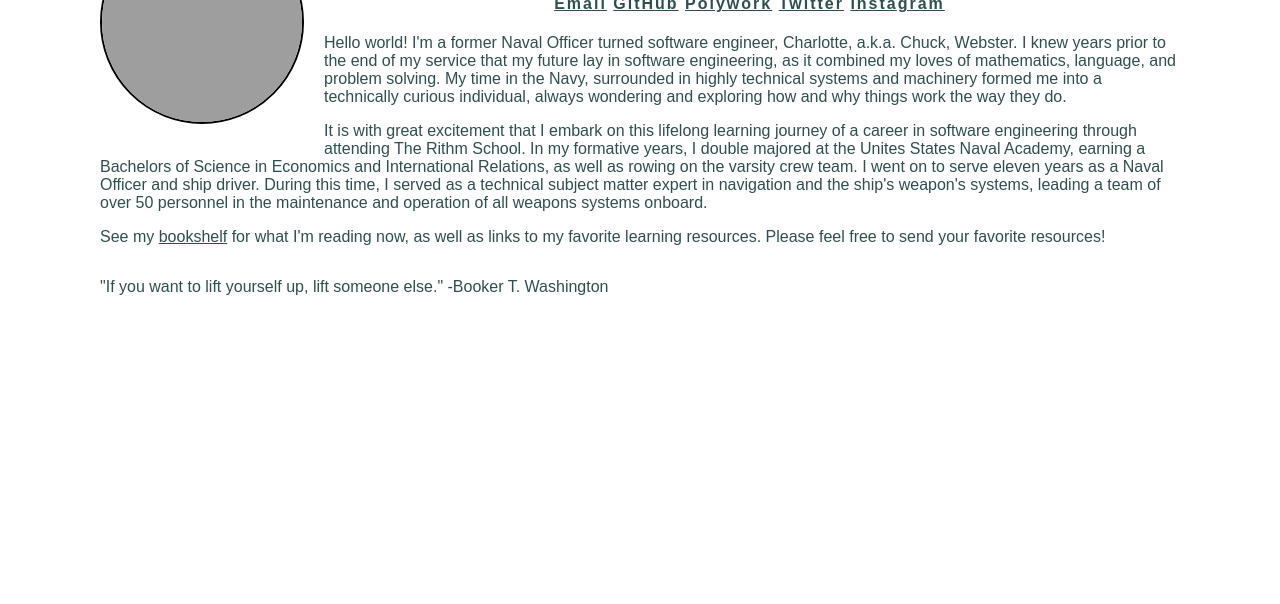
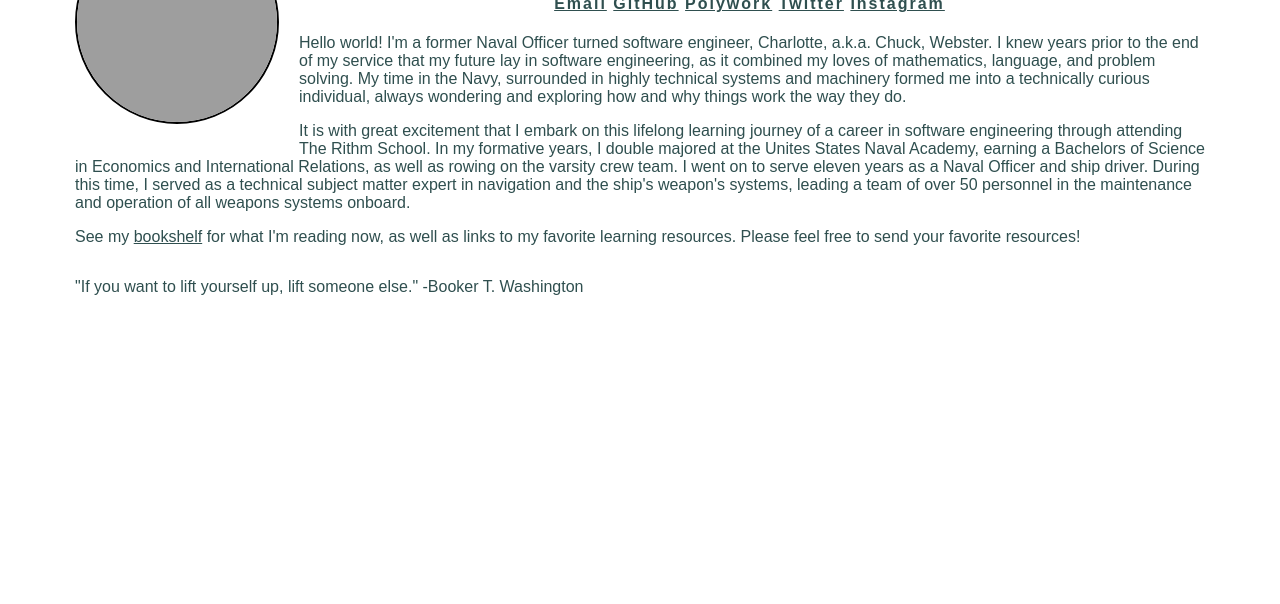
Before and after one commit to ChuckTheWebster/PersonalWebsite, a plain HTML site: page index.html in a window 1280 px wide. Shown: the part 196-800 px from the top of the page. Drawn offline with Linux system fonts and the light colour scheme; grey boxes are pictures that could not be loaded.

Commit message:
remove list bullets, minor file formatting, l/r margin 75px

```diff
--- a/website_personal_new.css
+++ b/website_personal_new.css
@@ -4,8 +4,8 @@ body {
     font-family: avenir-light, sans-serif;
     margin-top: 0px
     margin-bottom: 25px;
-    margin-left: 100px;
-    margin-right: 100px;
+    margin-left: 75px;
+    margin-right: 75px;
   }
 
   /* overflow: visible will render outside the box, hidden will clip it,
@@ -58,15 +58,6 @@ body {
     float: right;
   }
 
- /*
-.navigation-bar {
-    text-align: right;
-    display: inline;
-    font-family: avenir;
-  }
-*/
-
-
 img {
     width: 200px;
     height: 200px;
@@ -78,21 +69,6 @@ img {
     border: 2px solid black;
     float: left;
 }
-
-/* This didn't work
-img, .header-main{
-vertical-align:top;
-}
-.header-main{
-display:inline-block;
-}
-*/
-
-/* If I used a list for the nav bar instead, this removes the bullets
-ul {
-    list-style: none;
-}
-*/
 
 h1 {
     text-align: center;
@@ -124,8 +100,8 @@ h2 {
     margin-top: 5px;
   }
 
-/* unvisited link */
-a:link {
+  /* unvisited link */
+  a:link {
     color: darkslategray;
   }
 
@@ -153,18 +129,46 @@ a:link {
     font-family: avenir light, sans-serif;
 }
 
+/*FIXME - not sure why this isn't doing what I want*/
+.quote {
+    display: table-cell;
+    vertical-align: bottom;
+    font-family: avenir light, sans-serif;
+    border: 4xp solid black;
+}
+
+ul {
+  list-style: none;
+}
+/*FIXME - not sure why this isn't doing what I want
+.center {
+  text-align: center;
+}
+
+ul {
+  list-style: none;
+}
+
+ /*
+.navigation-bar {
+    text-align: right;
+    display: inline;
+    font-family: avenir;
+  }
+*/
+
 /*
 #professional-img {
     float: left;
 }
 */
 
-
-/*not sure why this isn't doing what I want*/
-.quote {
-    display: table-cell;
-    vertical-align: bottom;
-    font-family: avenir light, sans-serif;
-    border: 4xp solid black;
-
+/*
+This didn't work
+img, .header-main{
+vertical-align:top;
 }
+.header-main{
+display:inline-block;
+}
+*/
```
